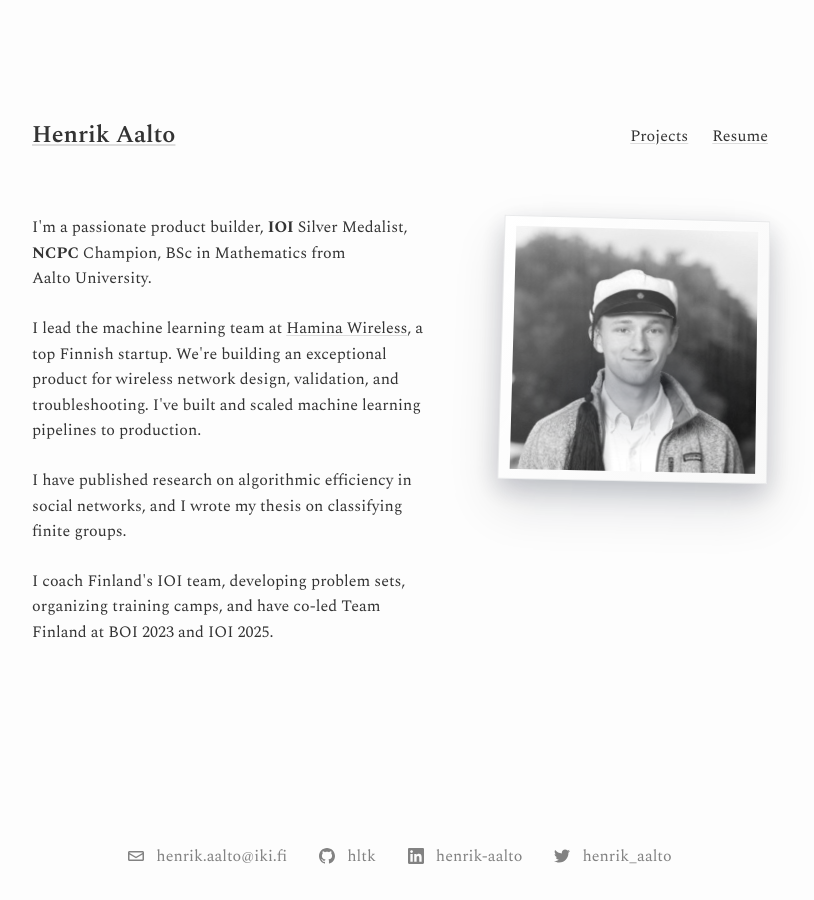
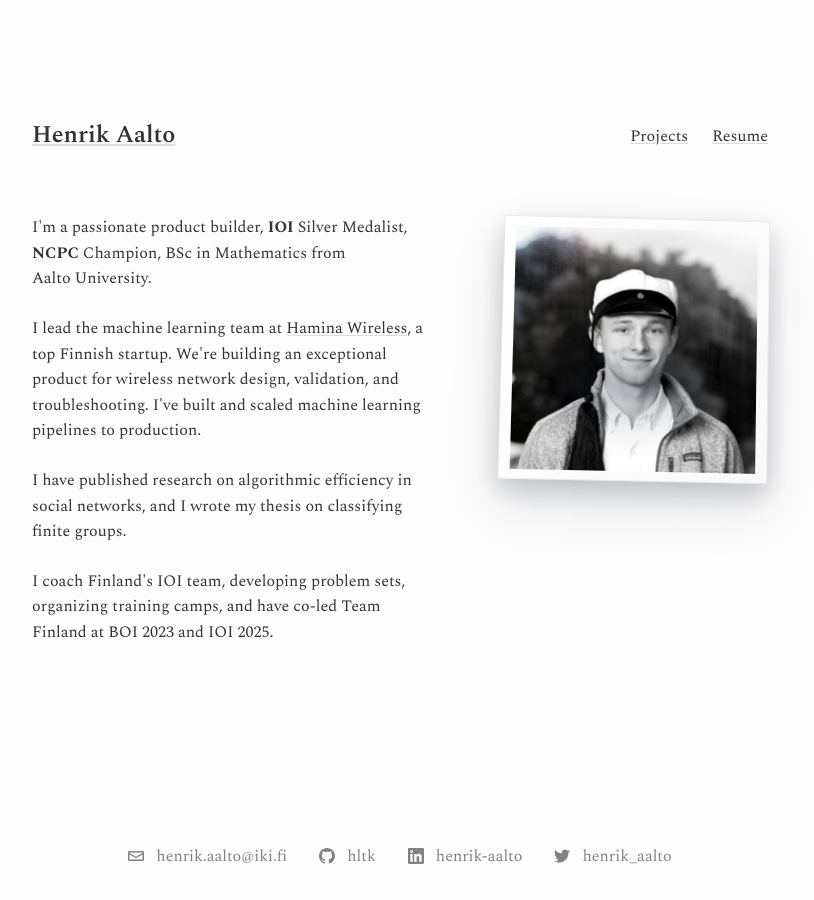
Before and after one commit to hltk/hltk.github.io, a Jekyll site: the page built from index.markdown, in a window 1280 px wide. Shown: the whole page, without its empty margins (240-1054 px from the left). Built offline with Jekyll 4.4.1, drawn with Linux system fonts in a browser that asks for light colours.

Commit message:
feat: add multi-layer specular glare with chromatic aberration
- Add concentrated hotspot glare with radial gradient
- Add chromatic aberration (cyan, magenta, yellow arcs)
- Add edge catch lights for glossy surface effect
- Enhance image contrast/saturation for rich glossy print look
- Use overlay blend mode to preserve image contrast

```diff
--- a/_sass/minima/_layout.scss
+++ b/_sass/minima/_layout.scss
@@ -326,11 +326,59 @@
     position: absolute;
     inset: clamp(0.4rem, 1.2vw, 0.55rem);
     border-radius: inherit;
-    background: linear-gradient(135deg, rgba(255, 255, 255, 0.9), rgba(255, 255, 255, 0));
-    opacity: 0.6;
+    background:
+      /* Chromatic aberration - cyan arc */
+      linear-gradient(125deg,
+        rgba(0, 200, 255, 0.35) 0%,
+        rgba(0, 220, 255, 0.2) 10%,
+        rgba(100, 240, 255, 0.08) 20%,
+        transparent 32%
+      ),
+      /* Chromatic aberration - magenta/pink arc offset */
+      linear-gradient(135deg,
+        transparent 3%,
+        rgba(255, 80, 180, 0.28) 10%,
+        rgba(255, 100, 200, 0.15) 18%,
+        rgba(255, 150, 220, 0.05) 28%,
+        transparent 38%
+      ),
+      /* Chromatic aberration - yellow/warm edge */
+      linear-gradient(120deg,
+        transparent 15%,
+        rgba(255, 220, 100, 0.12) 22%,
+        rgba(255, 200, 80, 0.06) 30%,
+        transparent 40%
+      ),
+      /* Primary hotspot - tight, intense glare */
+      radial-gradient(ellipse 35% 25% at 12% 15%,
+        rgba(255, 255, 255, 1) 0%,
+        rgba(255, 255, 255, 0.8) 20%,
+        rgba(255, 255, 255, 0.3) 50%,
+        transparent 80%
+      ),
+      /* Glare streak extending from hotspot */
+      linear-gradient(130deg,
+        rgba(255, 255, 255, 0.6) 0%,
+        rgba(255, 255, 255, 0.25) 12%,
+        rgba(255, 255, 255, 0.08) 25%,
+        transparent 40%
+      ),
+      /* Top edge catch light */
+      linear-gradient(180deg,
+        rgba(255, 255, 255, 0.35) 0%,
+        rgba(255, 255, 255, 0.12) 2%,
+        transparent 6%
+      ),
+      /* Left edge catch light */
+      linear-gradient(90deg,
+        rgba(255, 255, 255, 0.25) 0%,
+        rgba(255, 255, 255, 0.08) 2%,
+        transparent 5%
+      );
+    opacity: 0.9;
     pointer-events: none;
-    mix-blend-mode: screen;
-    filter: blur(0.5px);
+    mix-blend-mode: overlay;
+    z-index: 10;
   }
 
   &:after {
@@ -355,6 +403,8 @@
     height: auto;
     border-radius: 0;
     box-shadow: inset 0 0 15px rgba(0, 0, 0, 0.15);
+    /* Rich glossy print look - deep blacks and punchy contrast */
+    filter: contrast(1.05) brightness(1.02) saturate(1.08);
   }
 }
 
--- a/assets/main.scss
+++ b/assets/main.scss
@@ -81,7 +81,7 @@ h1, h2, h3, h4, h5, h6 {
       inset 0 1px 0 rgba(255, 255, 255, 0.6);
 
     &:before {
-      opacity: 0.45;
+      opacity: 0.7;
     }
 
     &:after {
```
